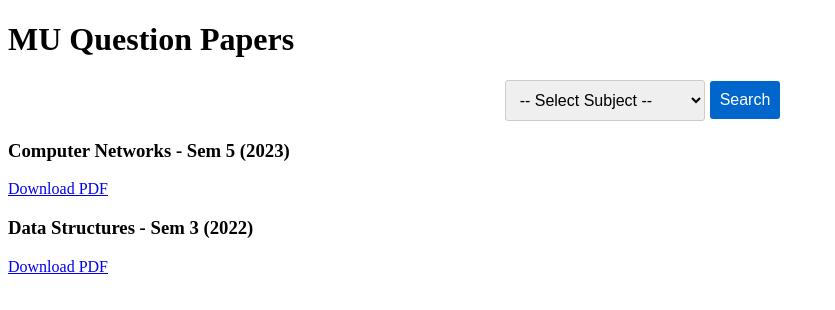
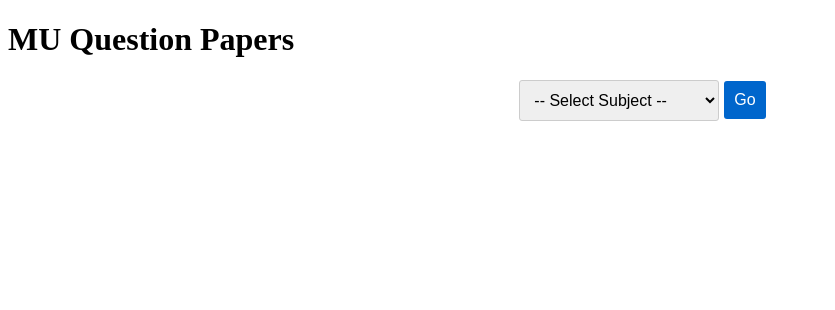
Before and after one commit to lawguru/qpaper, a plain HTML site: page index.html in a window 1280 px wide. Shown: the whole page, without its empty margins (0-835 px from the left). Drawn offline with Linux system fonts and the light colour scheme.

Commit message:
Update index.html

```diff
--- a/index.html
+++ b/index.html
@@ -12,13 +12,10 @@
     <div class="search-bar">
       <select id="subjectDropdown">
         <option value="">-- Select Subject --</option>
-        <!-- Options will be dynamically loaded -->
       </select>
-      <button id="searchBtn">Search</button>
+      <button id="goBtn">Go</button>
     </div>
   </header>
-
-  <main id="papersList"></main>
 
   <script src="script.js"></script>
 </body>
```
